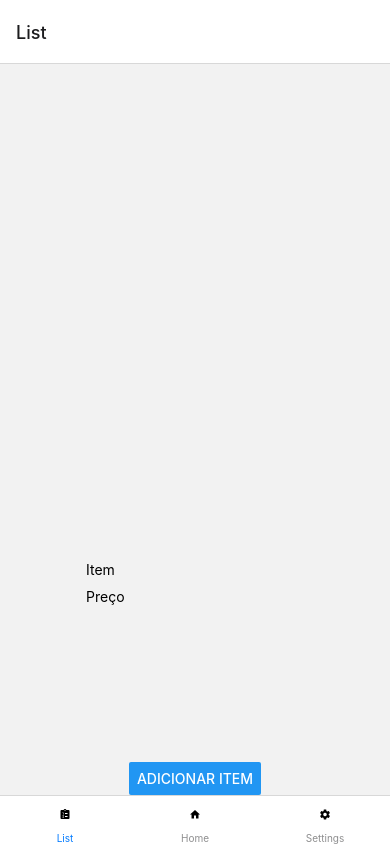
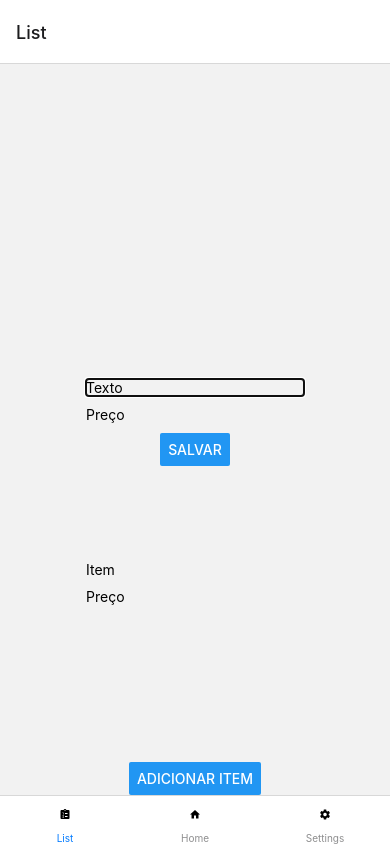
Before and after one commit to Moreira-Lucas/app_01, a React Native app in the folder AwesomeProject/: screen /List in a window 390 px wide. Built offline with nearby package versions, Linux system fonts and the light colour scheme.

Commit message:
implementando modal de editar

```diff
--- a/AwesomeProject/App.js
+++ b/AwesomeProject/App.js
@@ -1,9 +1,6 @@
 //import React, { useState } from 'react';
 import { TextInput, Text, View, FlatList, Button } from 'react-native';
 import { NavigationContainer } from '@react-navigation/native';
-//import { createBottomTabNavigator } from '@react-navigation/bottom-tabs';
-//import { FontAwesome } from '@fortawesome/fontawesome-free';
-//import { MaterialCommunityIcons } from '@expo/vector-icons';
 import { MyTabs } from './src/components/MyTabs/MyTabs';
 
 
--- a/AwesomeProject/package.json
+++ b/AwesomeProject/package.json
@@ -10,7 +10,6 @@
   },
   "dependencies": {
     "@expo/vector-icons": "^13.0.0",
-    "@fortawesome/fontawesome-free": "^6.4.2",
     "@react-navigation/bottom-tabs": "^6.5.11",
     "@react-navigation/native": "^6.1.9",
     "expo": "~49.0.15",
--- a/AwesomeProject/src/components/Screens/ListScreen.js
+++ b/AwesomeProject/src/components/Screens/ListScreen.js
@@ -1,8 +1,10 @@
 import { MaterialCommunityIcons } from '@expo/vector-icons';
 import React, { useState,useRef } from 'react';
-import {TouchableOpacity, FlatList, Text, View, TextInput, Button } from 'react-native';
+import {Modal,TouchableOpacity, FlatList, Text, View, TextInput, Button } from 'react-native';
 //import Icon from 'react-native-vector-icons';
-export const ListScreen = ({id0}) => {
+//import styles from '../styles/ListStyles';
+
+export const ListScreen = () => {
 
 
 
@@ -10,16 +12,29 @@ export const ListScreen = ({id0}) => {
 
   const [value, setValue] = useState('1');
   const [value2, setValue2] = useState('2');
+  const modalRef = useRef(null);
 
-  const deleteItem = (id) => {
+  /*const deleteItem = (id) => {
     setData(data.filter((item) => item.id !== id));
+  };*/
+  const editItem = (id) =>{
+    const itemEditing = data.find((item) => item.id == id);
+    console.log(itemEditing);
+    modalRef.current.open();
   };
+
+  const closeModal = () => {
+    // Desativa o modal
+    modalRef.current.close();
+  };
+
+
 
 
   let newItem;
   const addItem = (text, price) => {
 
-    console.log(text,price);
+    //console.log(text,price);
       newItem = {
       id: Math.random().toString(36).substring(7),
       text:text,
@@ -42,16 +57,7 @@ export const ListScreen = ({id0}) => {
         //ref={listRef}
         renderItem={({ item }) => (
           <View
-            style={{
-              flexDirection:'row',
-              width: 300,
-              height: 50,
-              margin: 5,
-              padding: 15,
-              borderRadius: 10,
-              backgroundColor: '#FFF',
-              boxShadow: '0 10px 10px rgba(0, 0, 0, 0.1)',
-            }}
+           // style={styles.container}
           >
             <Text style={{ flex: 1, alignItems: 'flex-start' }}>{item.text}</Text>
             <Text style={{ flex: 1, alignItems: 'flex-end' }}>{item.price}</Text>
@@ -61,7 +67,8 @@ export const ListScreen = ({id0}) => {
             padding: 10,
             borderRadius:10}}
       onPress={() => {
-        deleteItem(item.id);
+        //deleteItem(item.id);
+        editItem(item.id);
       }}
     >
 
@@ -72,6 +79,32 @@ export const ListScreen = ({id0}) => {
 
 
       />
+      <Modal
+        ref={modalRef}
+        animationType="fade"
+        transparent={true}
+        onRequestClose={closeModal}
+      >
+        <View style={{ flex: 1, justifyContent: 'center', alignItems: 'center' }}>
+          <TextInput
+            style={{ marginBottom: 10 }}
+            placeholder="Texto"
+            //value={text}
+            onChangeText=''//setText}
+          />
+          <TextInput
+            style={{ marginBottom: 10 }}
+            placeholder="Preço"
+            //value={price}
+            onChangeText=''//setPrice}
+          />
+          <Button
+            title="Salvar"
+            onPress=''//{onSave}
+            style={{ margin: 10 }}
+          />
+        </View>
+      </Modal>
       <View style={{ flex: 1, justifyContent: 'center', alignItems: 'center' }}>
         <TextInput
           style={{ marginBottom: 10 }}
--- /dev/null
+++ b/AwesomeProject/src/components/styles/ListStyles.js
@@ -0,0 +1,31 @@
+// estilos.js
+
+import StyleSheet from 'react-native';
+
+
+const styles = StyleSheet.create( {
+    container: {
+      flexDirection: 'row',
+      width: 300,
+      height: 50,
+      margin: 5,
+      padding: 15,
+      borderRadius: 10,
+      backgroundColor: '#FFF',
+      boxShadow: '0 10px 10px rgba(0, 0, 0, 0.1)',
+    },
+    text: {
+      flex: 1,
+      alignItems: 'flex-start',
+    },
+    price: {
+      flex: 1,
+      alignItems: 'flex-end',
+    },
+    button: {
+      alignItems: 'center',
+      backgroundColor: 'red',
+      padding: 10,
+      borderRadius: 10,
+    },
+  });
```
